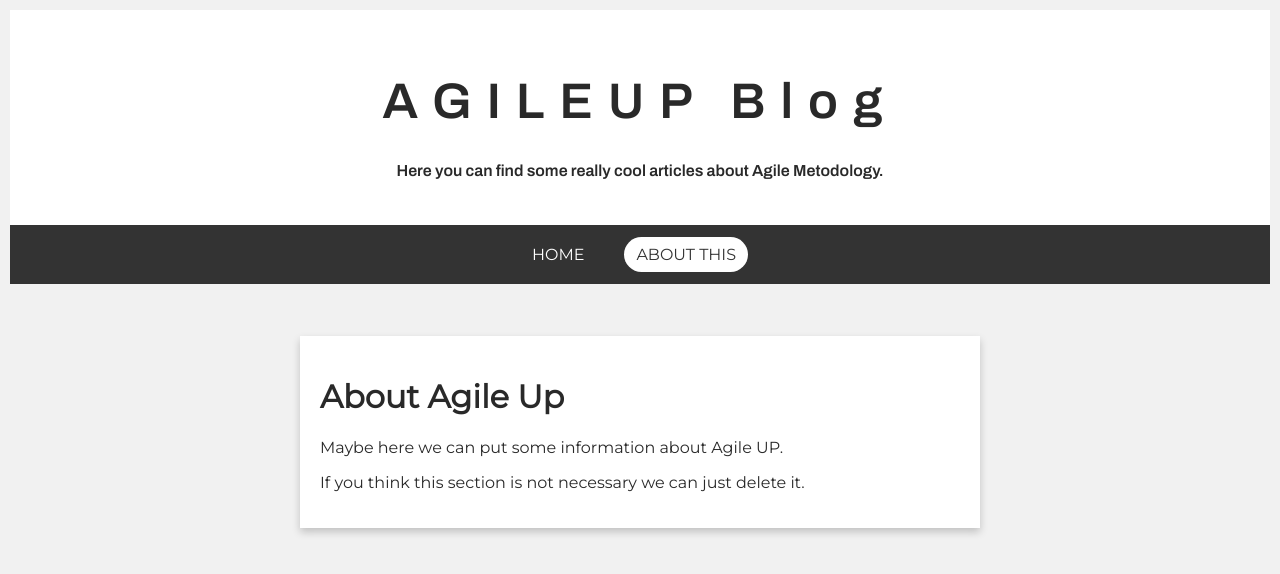
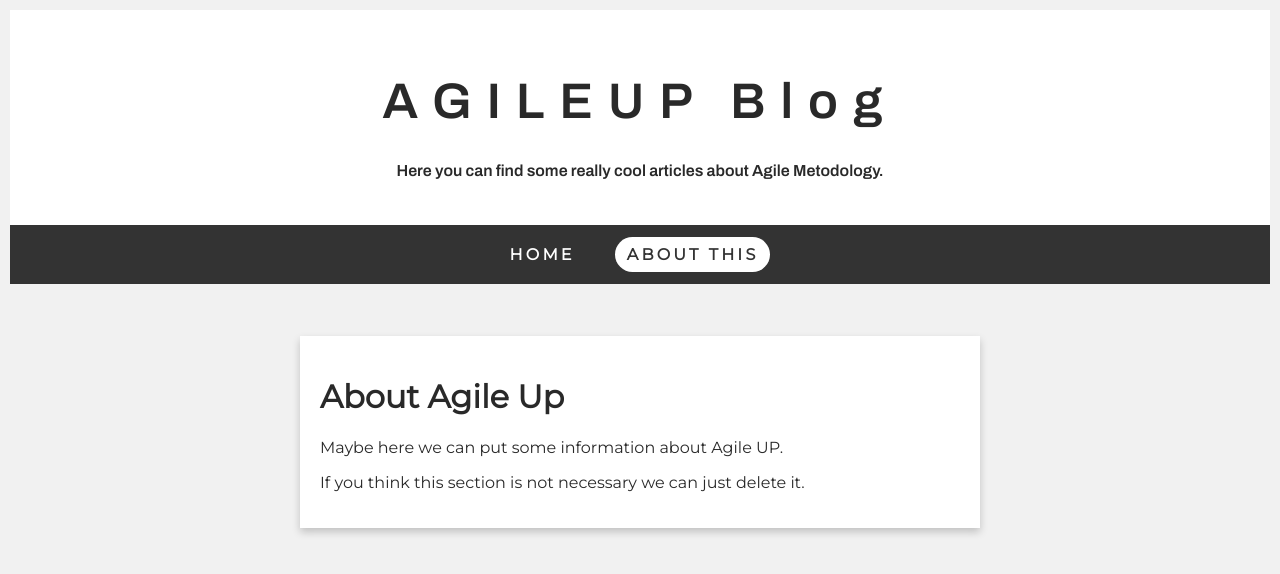
Before and after one commit to praton90/agileup-website, a React (Create React App) app: page /#/about in a window 1280 px wide. Shown: the top 574 px of the page. Built offline with nearby package versions, Linux system fonts and the light colour scheme.

Commit message:
Nav styles improved

```diff
--- a/src/components/Layout/Nav/Nav.css
+++ b/src/components/Layout/Nav/Nav.css
@@ -15,13 +15,19 @@
   margin: 20px;
 }
 
+.Nav li:hover {
+  opacity: 0.65;
+}
+
 .Nav a {
   text-decoration: none;
   color: white;
+  text-transform: uppercase;
+  letter-spacing: 0.2em;
+  font-weight: bold;
+  font-size: 1rem;
 }
 
-/* Change color on hover */
-.Nav a:hover,
 .Nav a:active,
 .Nav a.active {
   background-color: #fff;
```
